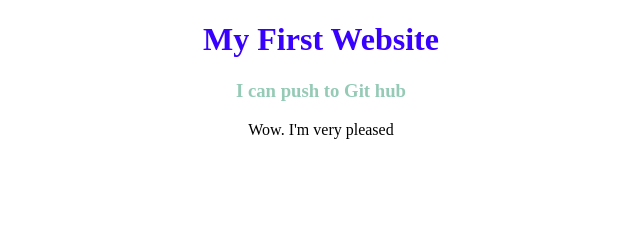
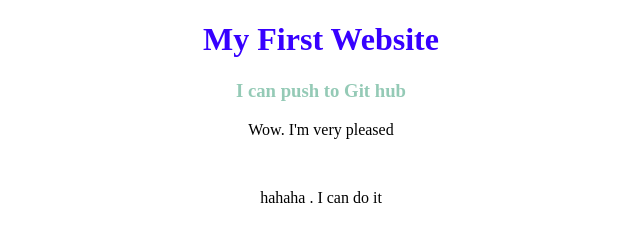
Before and after one commit to Sabbir-123/myfirst, a plain HTML site: page index.html in a window 1280 px wide. Shown: the whole page, without its empty margins (319-959 px from the left). Drawn offline with Linux system fonts and the light colour scheme.

Commit message:
Update index.html

```diff
--- a/index.html
+++ b/index.html
@@ -10,6 +10,8 @@
 <body>
     <h1>My First Website</h1>
     <h3>I can push to Git hub</h3>
-    <p>Wow. I'm very pleased</p>
+    <p>Wow. I'm very pleased</p><br>
+    <p>hahaha . I can do it</p>
+
 </body>
 </html>
```
